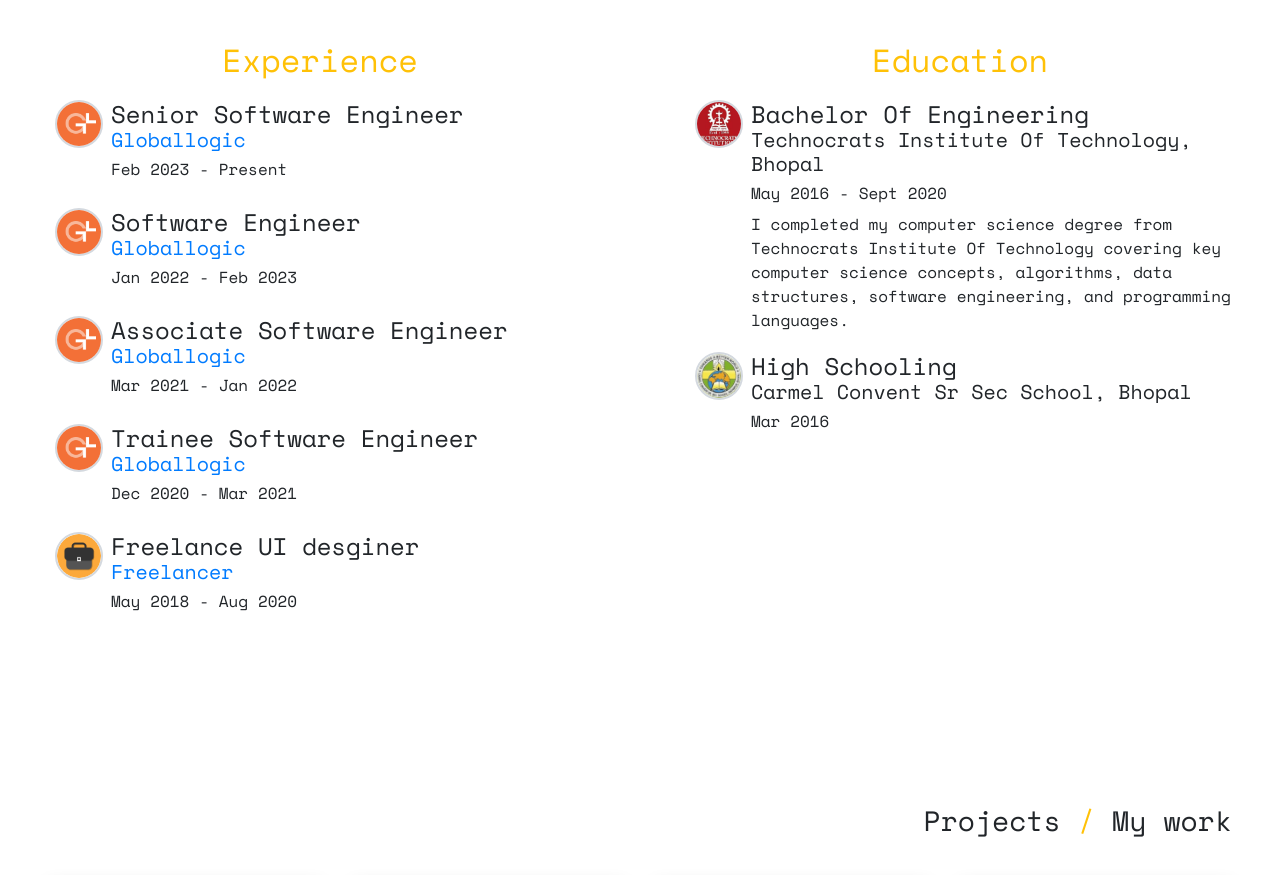
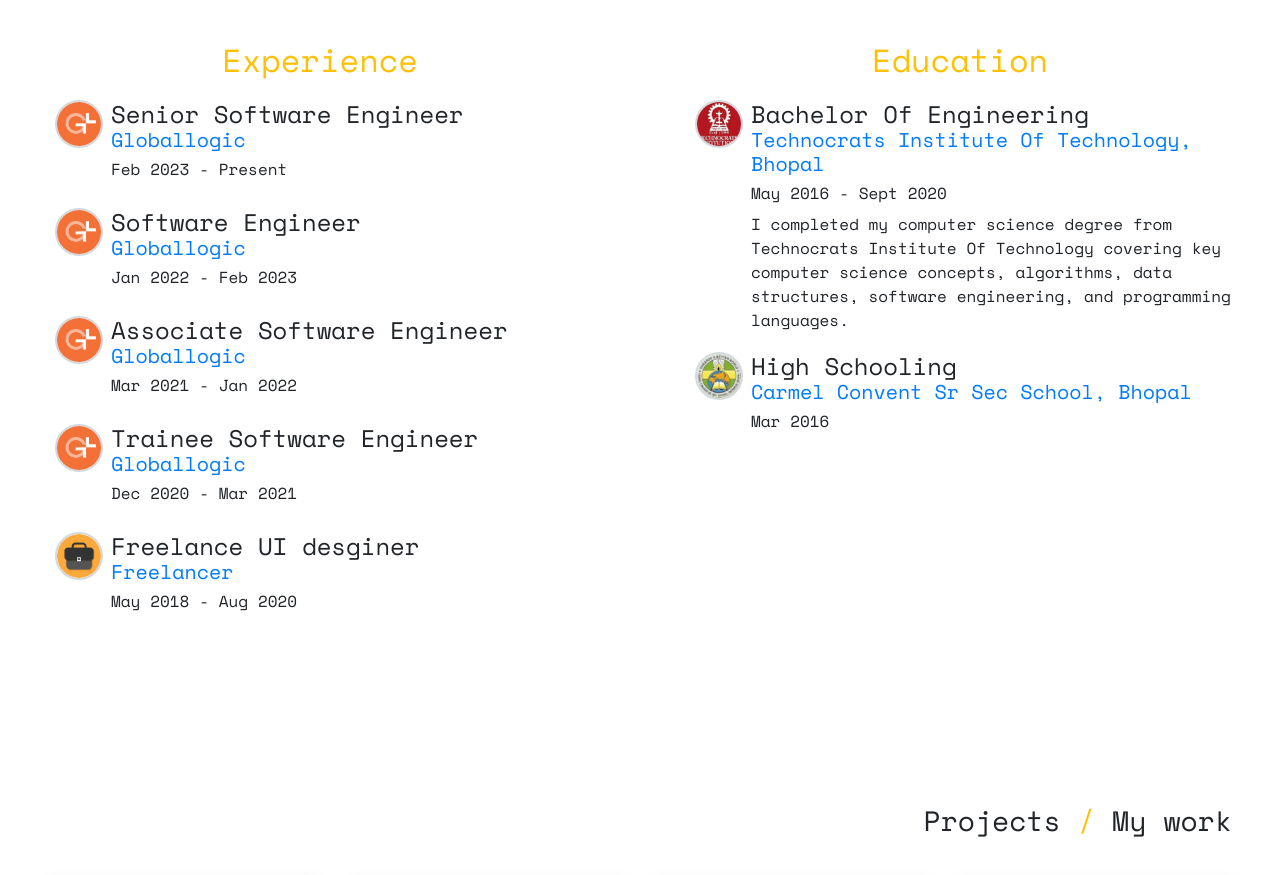
Before and after one commit to siddharth-mourya/portfolio, a React (Create React App) app: page / in a window 1280 px wide. Shown: the part 1880-2755 px from the top of the page. Built offline with nearby package versions, Linux system fonts and the light colour scheme; grey boxes are pictures that could not be loaded.

Commit message:
Update index.jsx

```diff
--- a/src/component/Experience/index.jsx
+++ b/src/component/Experience/index.jsx
@@ -116,7 +116,7 @@
                     />
                     <div className="ml-2">
                       <h4 className="mb-0">{edu.degree}</h4>
-                      <h5>{edu.school}</h5>
+                      <h5 className="text-primary">{edu.school}</h5>
                       <h6>{edu.date}</h6>
                       <p className="mb-0">{edu.description}</p>
                     </div>
```
